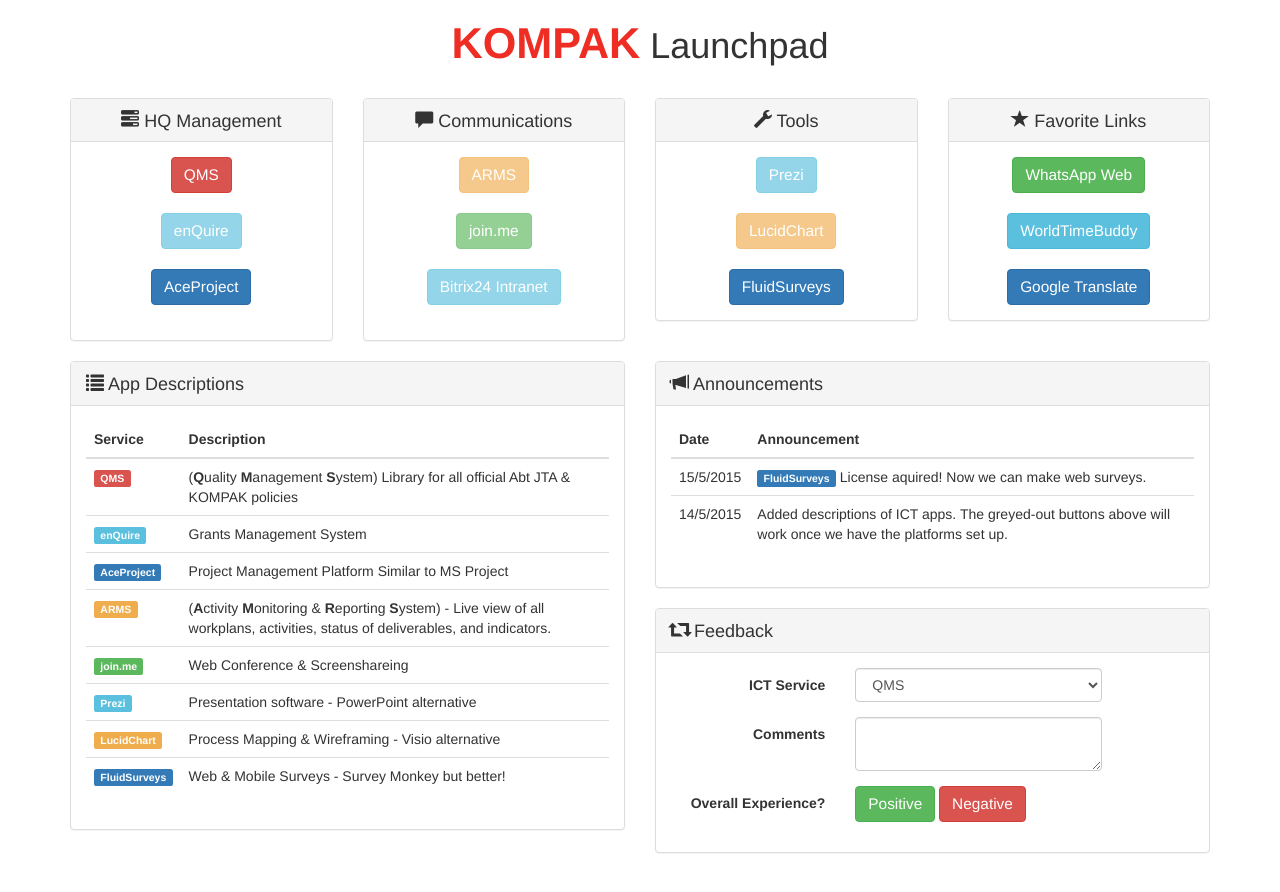
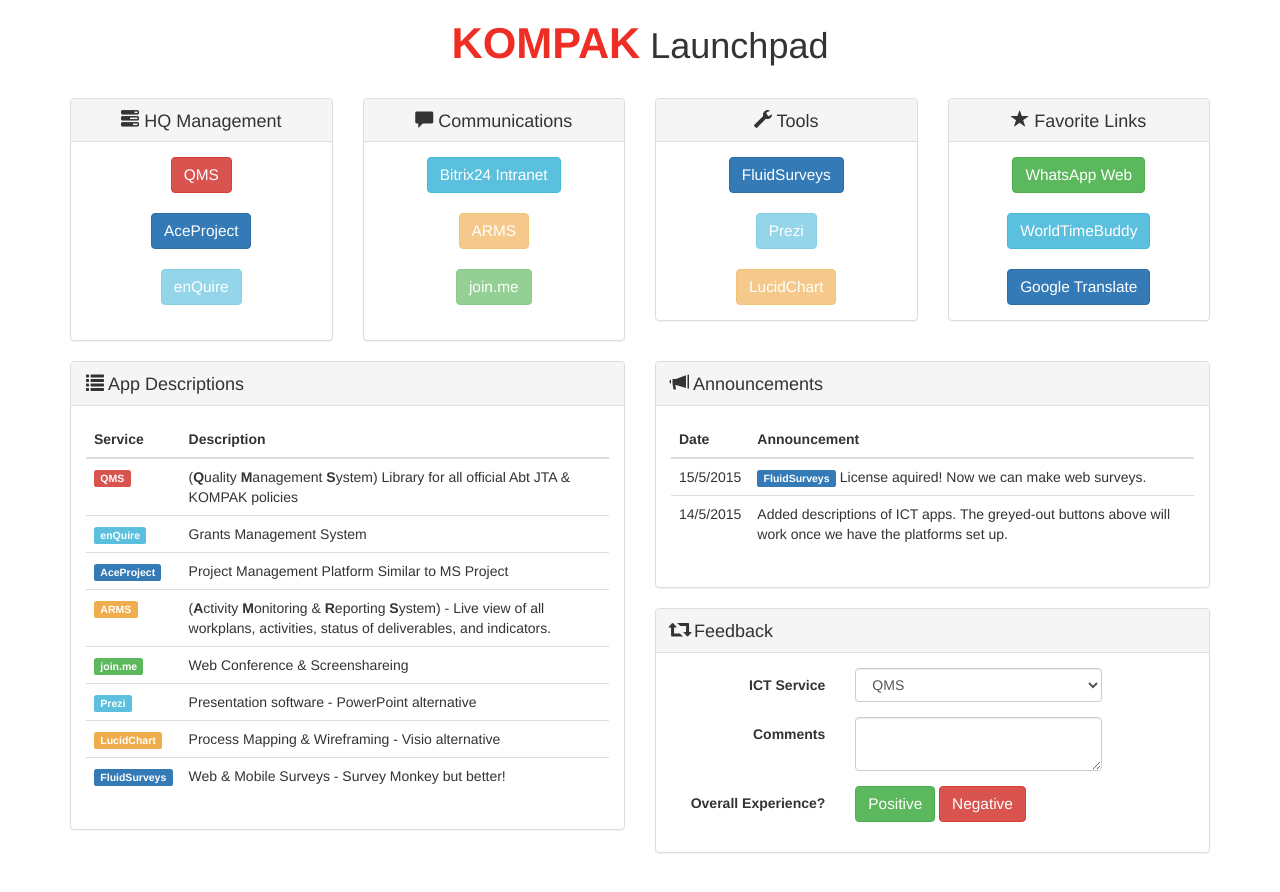
Before and after one commit to jcontini/old-jekyll-site, a Jekyll site: the page kompak/kompak.html, which Jekyll copies as it is, in a window 1280 px wide. Shown: the top 892 px of the page. Built offline with Jekyll 4.4.1, drawn with Linux system fonts in a browser that asks for light colours; nearby versions of some CDN libraries; Markdown is read by kramdown in place of the engine named in the settings.

Commit message:
Added favicon

```diff
--- a/kompak.html
+++ b/kompak/kompak.html
@@ -7,6 +7,7 @@
 		<title>KOMPAK</title>
 
 		<link href="https://maxcdn.bootstrapcdn.com/bootstrap/3.3.4/css/bootstrap.min.css" rel="stylesheet">
+		<link rel="icon" type="image/x-icon" href="favicon.ico" />
 		<script src="https://code.jquery.com/jquery-1.11.3.min.js"></script>
 		<script src="https://maxcdn.bootstrapcdn.com/bootstrap/3.3.4/js/bootstrap.min.js"></script>
 
@@ -42,8 +43,8 @@
 						  </div>
 						  <div class="panel-body">
 						  	<a href="http://qms.abtjta.com.au/bin/login/?foswiki_origin=GET%2cview%2c/bin/view/" target="_blank"><button type="button" class="btn btn-danger">QMS</button></a><br /><br />
+						  	<a href="https://abtjta.aceproject.com" target="_blank"><button type="button" class="btn btn-primary">AceProject</button></a><br /><br />
 						  	<a href="#"><button type="button" class="btn btn-info" disabled="disabled">enQuire</button></a><br /><br />
-						  	<a href="https://abtjta.aceproject.com" target="_blank"><button type="button" class="btn btn-primary">AceProject</button></a><br /><br />
 						  </div>
 					</div>
 				</div>
@@ -53,9 +54,9 @@
 							<h3 class="panel-title"><span class="glyphicon glyphicon-comment"></span> Communications</h3>
 						  </div>
 						  <div class="panel-body">
+						  	<a href="https://kompak.bitrix24.com" target="_blank"><button type="button" class="btn btn-info">Bitrix24 Intranet</button><br /><br /></a>
 						  	<a href="#" target="_blank"><button type="button" class="btn btn-warning" disabled="disabled">ARMS</button></a><br /><br />
 						  	<a href="https://www.join.me/" target="_blank"><button type="button" class="btn btn-success" disabled="disabled">join.me</button></a><br /><br />
-						  	<a href="https://kompak.bitrix24.com" target="_blank"><button type="button" class="btn btn-info" disabled="disabled">Bitrix24 Intranet</button><br /><br /></a>
 						  </div>
 					</div>
 				</div>
@@ -65,9 +66,9 @@
 							<h3 class="panel-title"><span class="glyphicon glyphicon-wrench"></span> Tools</h3>
 						  </div>
 						  <div class="panel-body">
-						  <a href="https://prezi.com/" target="_blank"><button type="button" class="btn btn-info" disabled="disabled">Prezi</button></a><br /><br />
-						  <a href="https://www.lucidchart.com/documents" target="_blank" disabled="disabled"><button type="button" class="btn btn-warning" disabled="disabled">LucidChart</button></a><br /><br />
-						  <a href="http://fluidsurveys.com/account/surveys/" target="_blank"><button type="button" class="btn btn-primary">FluidSurveys</button></a>
+							  <a href="http://fluidsurveys.com/account/surveys/" target="_blank"><button type="button" class="btn btn-primary">FluidSurveys</button></a><br /><br />
+							  <a href="https://prezi.com/" target="_blank"><button type="button" class="btn btn-info" disabled="disabled">Prezi</button></a><br /><br />
+							  <a href="https://www.lucidchart.com/documents" target="_blank" disabled="disabled"><button type="button" class="btn btn-warning" disabled="disabled">LucidChart</button></a>
 						  </div>
 					</div>
 				</div>
@@ -77,7 +78,7 @@
 							<h3 class="panel-title"><span class="glyphicon glyphicon-star"></span> Favorite Links</h3>
 						  </div>
 						  <div class="panel-body">
-						  <a href="https://web.wahtsapp.com/" target="_blank"><button type="button" class="btn btn-success">WhatsApp Web</button></a><br /><br />
+						  <a href="https://web.whatsapp.com/" target="_blank"><button type="button" class="btn btn-success">WhatsApp Web</button></a><br /><br />
 						  <a href="http://www.worldtimebuddy.com/?pl=1&lid=1642911,2174003,4140963&h=1642911" target="_blank"><button type="button" class="btn btn-info">WorldTimeBuddy</button></a><br /><br />
 						  <a href="https://translate.google.com/" target="_blank"><button type="button" class="btn btn-primary">Google Translate</button></a>
 						  </div>
```
Also changed, not shown: kompak/favicon.ico (added).
